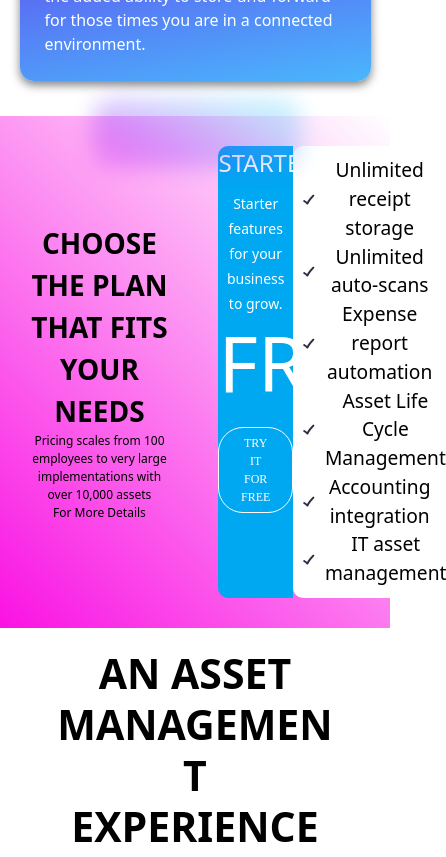
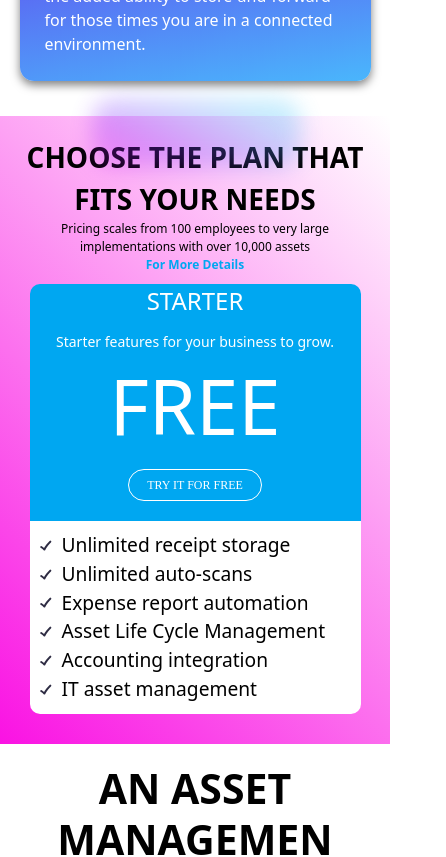
Before and after one commit to bhadri01/tas10, a React (Vite) app: page / in a window 390 px wide. Shown: the part 2440-3297 px from the top of the page, 446 px wide, since content can reach past the window. Built offline with nearby package versions, Linux system fonts and the light colour scheme.

Commit message:
style: Update PlanBanner component to use tick icons for feature list

```diff
--- a/src/components/ContactUs.tsx
+++ b/src/components/ContactUs.tsx
@@ -25,6 +25,7 @@ const ContactUs = () => {
     };
 
     return (
+        <section className="contact-us">
             <form onSubmit={handleSubmit} className='contact-form'>
                 <label>
                     First Name:
@@ -93,6 +94,9 @@ const ContactUs = () => {
                 <br />
                 <button type="submit">Submit</button>
             </form>
+
+            <iframe frameBorder="0" height="650" width="100%" src="https://www.google.com/maps/embed?pb=!1m18!1m12!1m3!1d1943.3834036396004!2d80.23891665785588!3d13.050509997701042!2m3!1f0!2f0!3f0!3m2!1i1024!2i768!4f13.1!3m3!1m2!1s0x3a52665bbf60e533%3A0x6da55abfb21035b!2sInvent+SoftLabs+(India)+Private+Limited!5e0!3m2!1sen!2sus!4v1521013531175"></iframe>
+        </section>
     );
 };
 
--- a/src/components/PlanBanner.tsx
+++ b/src/components/PlanBanner.tsx
@@ -13,7 +13,7 @@ return (
                   </h3>
                   <p>Pricing scales from 100 employees to very large implementations with over 10,000 assets</p>
                   <a>
-                     <p >For More Details </p>
+                     <p className='more-details'>For More Details </p>
                   </a>
                </div>
             </div>
--- a/src/styles/PlanBanner.scss
+++ b/src/styles/PlanBanner.scss
@@ -133,36 +133,49 @@
     .plan-main {
 
         .row.plan-sec {
-            display: flex;
-            flex-direction: row;
+            flex-direction: column !important;
 
             .col-lg-4 {
-                width: 90%;
+                width: 90% !important;
                 margin: 0 auto;
             }
 
             .col-lg-5 {
-                width: 49%;
+                width: 100% !important;
+                margin: 0 auto;
+                border-top-left-radius: 10px;
+                border-top-right-radius: 10px;
+                border-bottom-left-radius: 0px !important;
+            }
+
+            .col-lg-7 {
+                border-bottom-left-radius: 10px;
+                border-bottom-right-radius: 10px;
+                border-top-right-radius: 0px !important;
+                width: 100% !important;
             }
         }
 
         .offset-lg-2.col-lg-5.col-sm-6 {
-            width: 100%;
+            width: 90% !important;
 
             .row.blue-zone {
-                width: 90%;
+                width: 100% !important;
                 margin: 0 auto;
+                flex-direction: column !important;
+
 
                 .free {
                     h1 {
                         font-size: 2.5em;
                     }
                 }
-
-                .points {
-                    border-radius: 10px;
-                }
             }
         }
     }
 }
+
+.more-details {
+    color: #00a7f1;
+    font-weight: bold;
+}
--- a/src/styles/contact-us.scss
+++ b/src/styles/contact-us.scss
@@ -1,3 +1,15 @@
+section.contact-us {
+    display: flex;
+    justify-content: center;
+
+    max-width: 1070px;
+    margin: 0 auto;
+    width: 100%;
+    text-align: center;
+    margin-top: 4%;
+    margin-bottom: 5%;
+    padding: 20px 0;
+
     .contact-form {
         display: flex;
         flex-direction: column;
@@ -9,7 +21,7 @@
         position: relative;
         padding: 20px 0;
 
-    label{
+        label {
             color: #fff;
             font-size: 1.2rem;
             margin-bottom: 0.5rem;
@@ -48,3 +60,5 @@
 
         }
     }
+
+}
```
Lines whose indentation alone changed are shown as unchanged.
